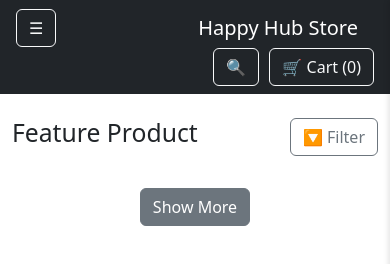
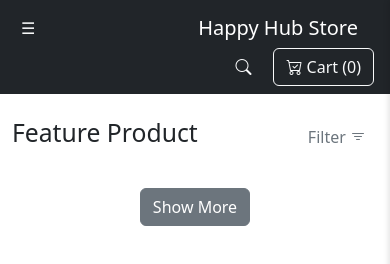
Before and after one commit to kaustubhBagwe/LoveCapsule, a plain HTML site: page index.html in a window 390 px wide. Shown: the top 264 px of the page. Drawn offline with nearby package versions, Linux system fonts and the light colour scheme; no server answers.

Commit message:
Update index.html

```diff
--- a/index.html
+++ b/index.html
@@ -8,7 +8,7 @@
 
   <!-- Bootstrap 5 CDN -->
   <link href="https://cdn.jsdelivr.net/npm/bootstrap@5.3.0/dist/css/bootstrap.min.css" rel="stylesheet">
-
+  <link rel="stylesheet" href="https://cdn.jsdelivr.net/npm/bootstrap-icons@1.13.1/font/bootstrap-icons.min.css">
   <style>
     @keyframes vibrate {
       0% {
@@ -34,6 +34,10 @@
       100% {
         transform: translateX(0);
       }
+    }
+
+    .noborder {
+      border: none !important;
     }
 
     .vibrate {
@@ -111,7 +115,7 @@
   <!-- Sticky Navbar -->
   <nav class="navbar navbar-expand-lg navbar-dark bg-dark sticky-top px-3">
     <!-- Hamburger menu for mobile -->
-    <button class="btn btn-outline-light d-lg-none me-2" id="hamburger-btn">☰</button>
+    <button class="btn btn-outline-light d-lg-none me-2 noborder" style="padding: 5px;" id="hamburger-btn">☰</button>
 
     <a class="navbar-brand" href="#">Happy Hub Store</a>
     <div class="ms-auto d-flex align-items-center" style="gap: 10px;">
@@ -126,11 +130,12 @@
       </div>
 
       <!-- Mobile Search Icon -->
-      <button class="btn btn-outline-light d-lg-none" id="search-toggle">
-        🔍
+      <button class="btn btn-outline-light d-lg-none noborder" id="search-toggle">
+        <i class="bi bi-search"></i>
       </button>
       <button id="cart-toggle" class="btn btn-outline-light">
-        🛒 Cart (<span id="cart-count">0</span>)
+        <i class="bi bi-cart-check"></i> Cart (<span id="cart-count">0</span>)
+
       </button>
     </div>
   </nav>
@@ -168,13 +173,15 @@
       <!--  <button id="cart-toggle" class="btn btn-primary">🛒 Cart (<span id="cart-count">0</span>)</button> -->
       <!-- Filter Dropdown -->
       <div class="dropdown">
-        <button class="btn btn-outline-secondary dropdown-toggle" type="button" id="filterDropdown"
+        <button class="btn btn-outline-secondary dropdown-toggle noborder" type="button" id="filterDropdown"
           data-bs-toggle="dropdown" aria-expanded="false">
-          🔽 Filter
+          Filter <i class="bi bi-filter"></i>
         </button>
         <ul class="dropdown-menu dropdown-menu-end" aria-labelledby="filterDropdown">
-          <li><a class="dropdown-item filter-option" data-filter="low-high">💲 Low to High Price</a></li>
-          <li><a class="dropdown-item filter-option" data-filter="high-low">💰 High to Low Price</a></li>
+          <li><a class="dropdown-item filter-option" data-filter="low-high"><i class="bi bi-sort-up"></i> Low to High
+              Price</a></li>
+          <li><a class="dropdown-item filter-option" data-filter="high-low"><i class="bi bi-sort-down"></i> High to Low
+              Price</a></li>
         </ul>
       </div>
     </div>
@@ -299,7 +306,7 @@
                 ${isInCart(product.id) ? 'Remove from Cart' : 'Add to Cart'}
               </button>
                <button class="btn btn-${isInWishlist(product.id) ? 'secondary' : 'warning'} toggle-wishlist" data-id="${product.id}">
-                ❤️
+                <i class="bi bi-heart"></i>
               </button>
             </div>
           </div>
```
